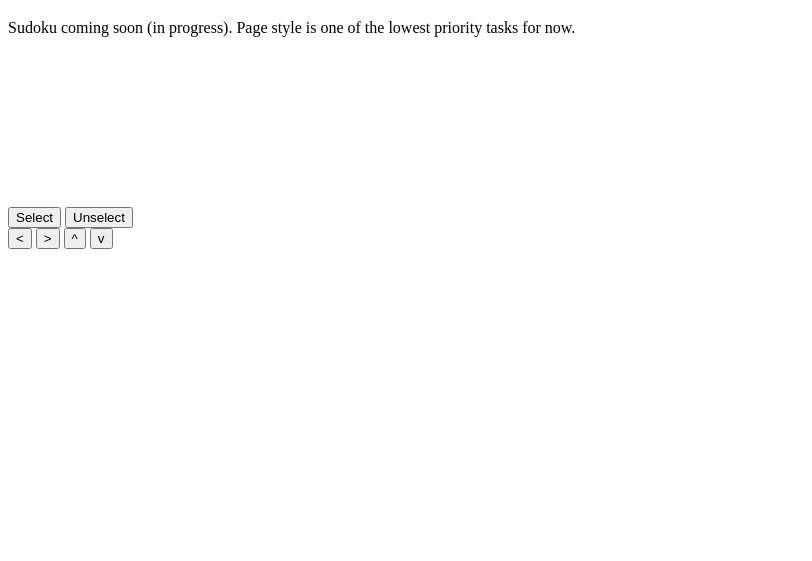
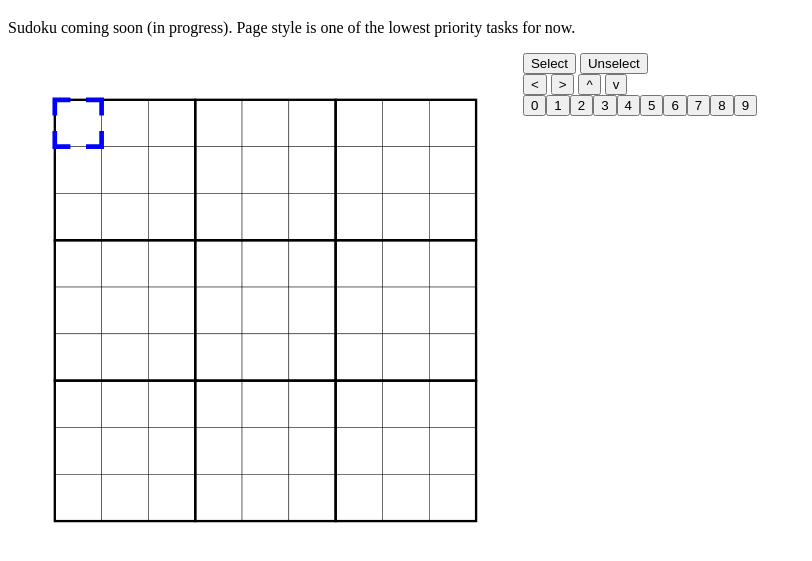
Before and after one commit to MadEwink/sudoku-js, a plain HTML site: page index.html in a window 1280 px wide. Shown: the part 61-622 px from the top of the page, without its empty margins (0-812 px from the left). Drawn offline with Linux system fonts and the light colour scheme; the site is published under a folder, as on GitHub Pages, so addresses that start at the root find nothing.

Commit message:
Fix source paths in index

```diff
--- a/index.html
+++ b/index.html
@@ -2,8 +2,8 @@
 <html>
 	<head>
 		<title>Sudoku javascript game</title>
-		<link href="/style.css" rel="stylesheet">
-		<script src="/game/grid.js"></script>
+		<link href="./style.css" rel="stylesheet">
+		<script src="./game/grid.js"></script>
 	</head>
 	<body>
 		<h1>Sudoku javascript game</h1>
```
